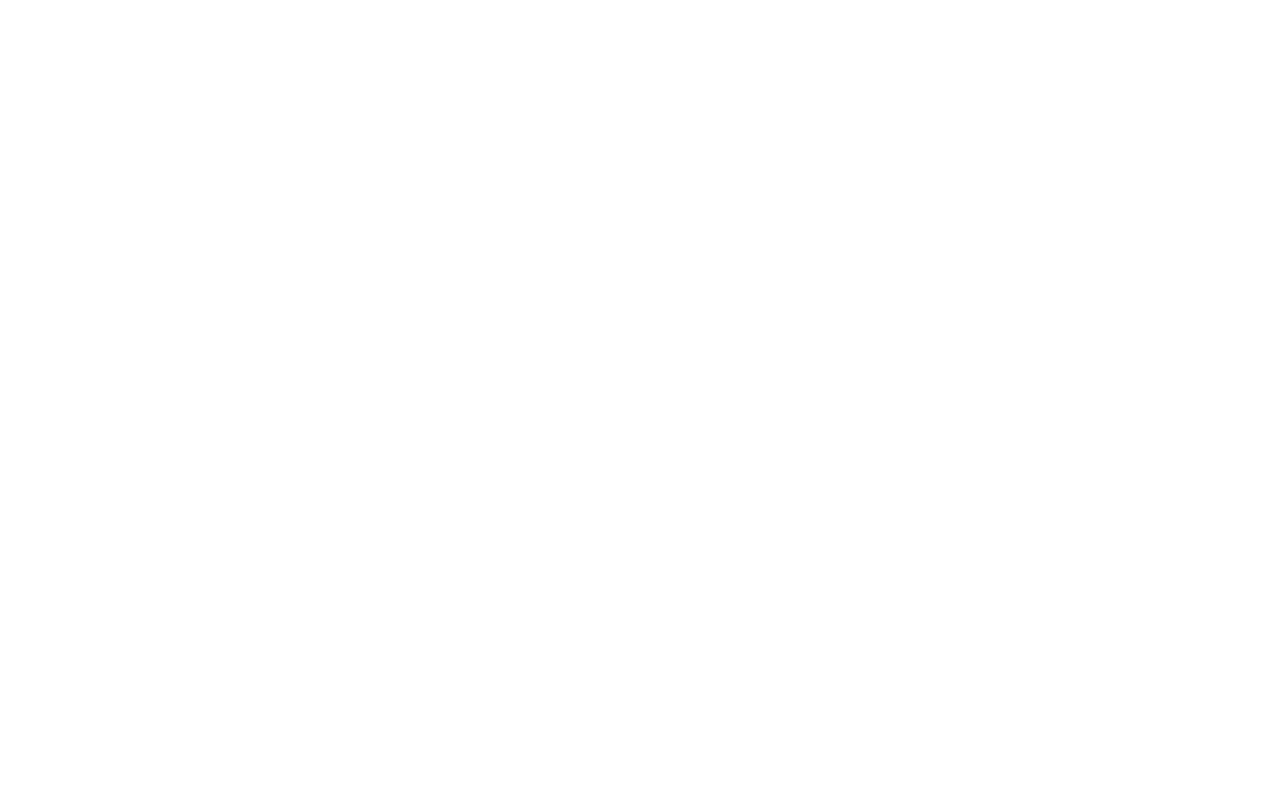
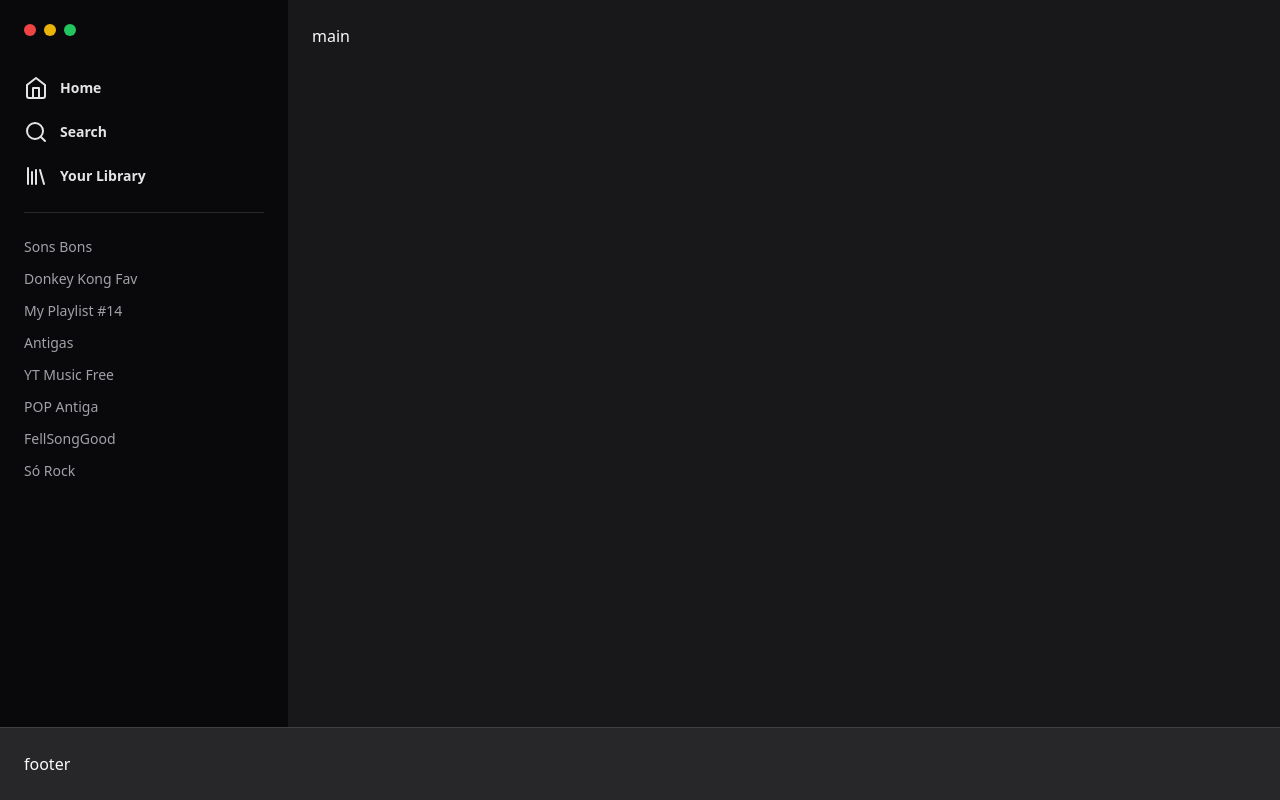
Before and after one commit to 1CarlosRenan/next-tailwind-spotify, a Next.js app: page / in a window 1280 px wide. Built offline with nearby package versions, Linux system fonts and the light colour scheme.

Commit message:
feat: base aside

```diff
--- a/package.json
+++ b/package.json
@@ -15,6 +15,7 @@
     "autoprefixer": "10.4.14",
     "eslint": "8.45.0",
     "eslint-config-next": "13.4.12",
+    "lucide-react": "^0.263.0",
     "next": "13.4.12",
     "postcss": "8.4.27",
     "react": "18.2.0",
--- a/src/app/layout.tsx
+++ b/src/app/layout.tsx
@@ -1,8 +1,5 @@
 import './globals.css'
 import type { Metadata } from 'next'
-import { Inter } from 'next/font/google'
-
-const inter = Inter({ subsets: ['latin'] })
 
 export const metadata: Metadata = {
   title: 'Spotify',
@@ -16,7 +13,7 @@
 }) {
   return (
     <html lang="en">
-      <body className={inter.className}>{children}</body>
+      <body className='bg-zinc-900 text-zinc-50'>{children}</body>
     </html>
   )
 }
--- a/src/app/page.tsx
+++ b/src/app/page.tsx
@@ -1,5 +1,44 @@
+import { Home as HomeIcon, Search, Library} from 'lucide-react';
+
 export default function Home() {
   return (
-    <main></main>
+    <div className="h-screen flex flex-col">
+      <div className="flex flex-1">
+        <aside className="w-72 bg-zinc-950  p-6">
+          <div className="flex items-center gap-2">
+            <div className='w-3 h-3 bg-red-500 rounded-full'/>
+            <div className='w-3 h-3 bg-yellow-500 rounded-full'/>
+            <div className='w-3 h-3 bg-green-500 rounded-full'/>
+          </div>
+          <nav className='space-y-5 mt-10'>
+            <a href="#" className="flex items-center gap-3 text-sm font-semibold text-zinc-200">
+              <HomeIcon />
+              Home
+            </a>
+            <a href="#" className="flex items-center gap-3 text-sm font-semibold text-zinc-200">
+              <Search />
+              Search
+            </a>
+            <a href="#" className="flex items-center gap-3 text-sm font-semibold text-zinc-200">
+              <Library />
+              Your Library
+            </a>
+          </nav>
+
+          <nav className='mt-6 pt-6 border-t border-zinc-800 flex flex-col gap-3'>
+            <a href="#" className='text-sm text-zinc-400 hover:text-zinc-100'>Sons Bons</a>
+            <a href="#" className='text-sm text-zinc-400 hover:text-zinc-100'>Donkey Kong Fav</a>
+            <a href="#" className='text-sm text-zinc-400 hover:text-zinc-100'>My Playlist #14</a>
+            <a href="#" className='text-sm text-zinc-400 hover:text-zinc-100'>Antigas</a>
+            <a href="#" className='text-sm text-zinc-400 hover:text-zinc-100'>YT Music Free</a>
+            <a href="#" className='text-sm text-zinc-400 hover:text-zinc-100'>POP Antiga</a>
+            <a href="#" className='text-sm text-zinc-400 hover:text-zinc-100'>FellSongGood</a>
+            <a href="#" className='text-sm text-zinc-400 hover:text-zinc-100'>Só Rock</a>
+          </nav>
+        </aside>
+        <main className="flex-1  p-6">main</main>
+      </div>
+      <footer className="bg-zinc-800 border-t border-zinc-700 p-6">footer</footer>
+    </div>
   )
 }
```
Also changed, not shown: 1 other file (tests, documents, lock files or other folders).
